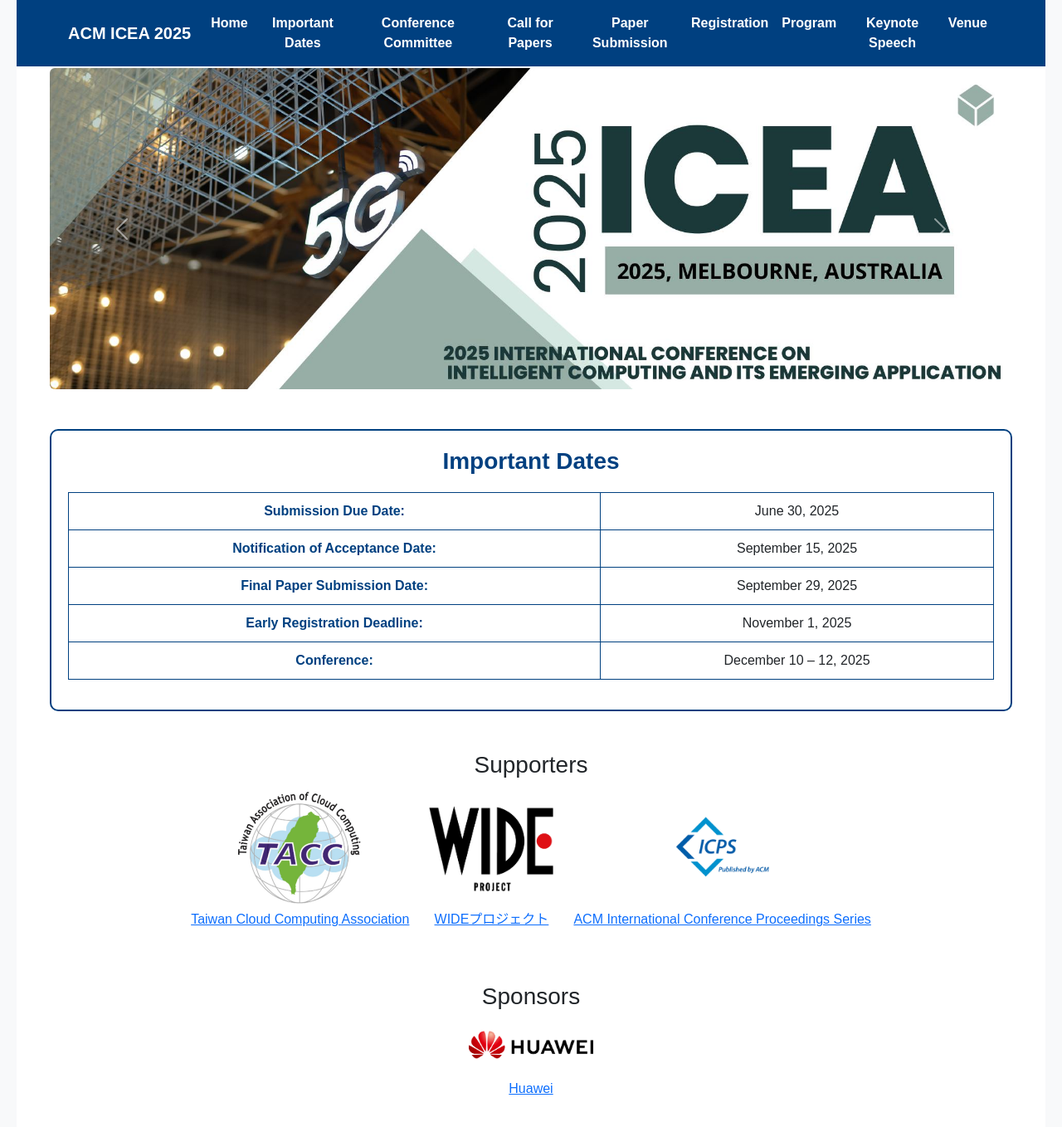
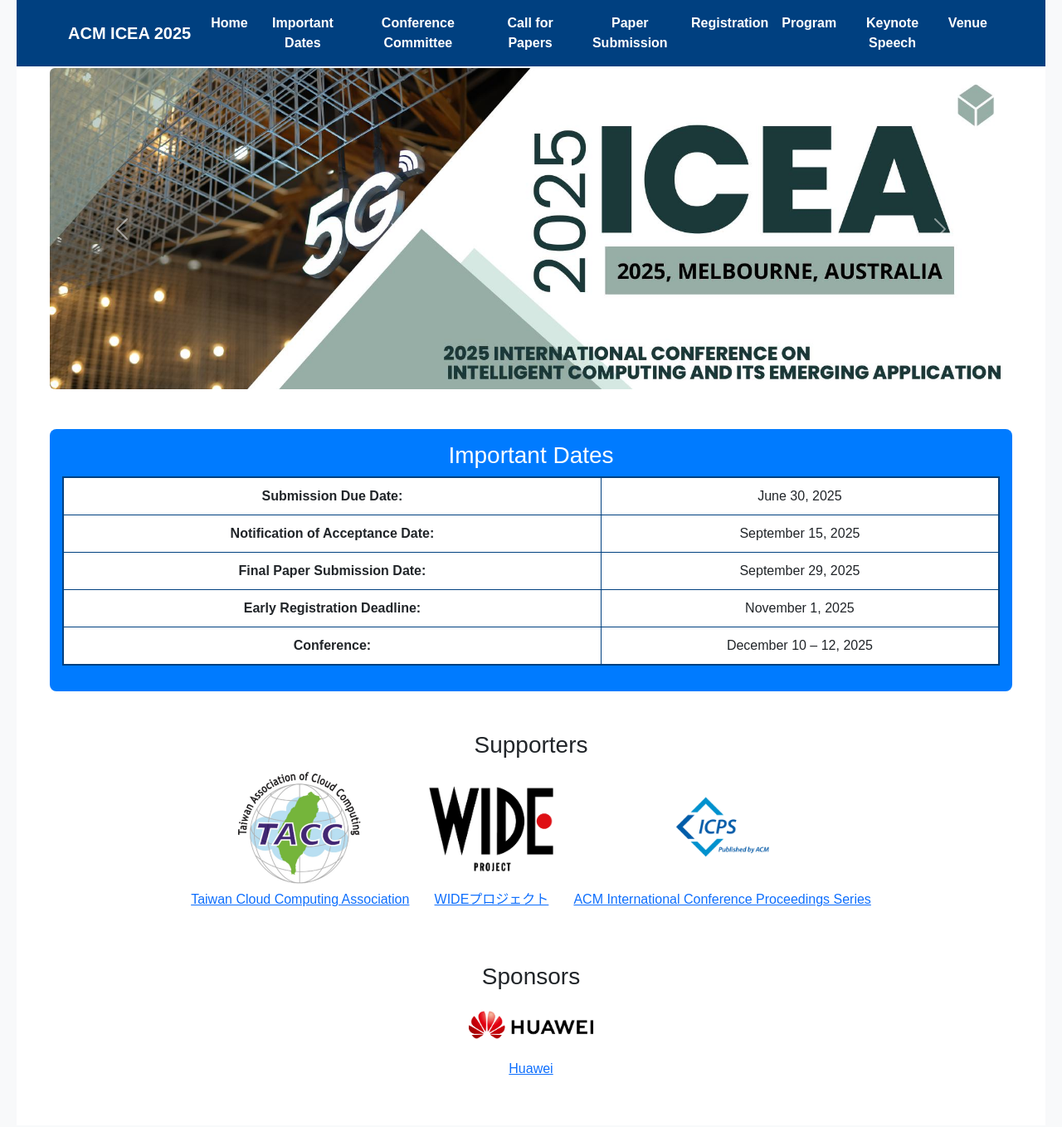
Before and after one commit to icea2025/latrobe, a Jekyll site: the page index.html, which Jekyll copies as it is, in a window 1280 px wide and 1400 px high, scrolled down 357 px. Shown: the top 1358 px of the window at 83% size. Built offline with Jekyll 4.4.1, drawn with Linux system fonts in a browser that asks for light colours.

Commit message:
Update index.html

```diff
--- a/index.html
+++ b/index.html
@@ -233,32 +233,12 @@
 
 
 <style>
-  .important-dates {
-    background-color: #ffffff;
+  #important-dates .table-bordered {
     border: 2px solid #004080;
-    border-radius: 10px;
-    padding: 20px;
   }
 
-  .important-dates h3 {
-    color: #004080;
-    font-weight: bold;
-    margin-bottom: 20px;
-  }
-
-  .important-dates .table {
-    border-color: #004080;
-  }
-
-  .important-dates td {
-    border-color: #004080;
-    padding: 10px;
-    font-size: 16px;
-  }
-
-  .important-dates tr td:first-child {
-    font-weight: bold;
-    color: #004080;
+  #important-dates .table-bordered td {
+    border: 1px solid #004080;
   }
 </style>
 
```
